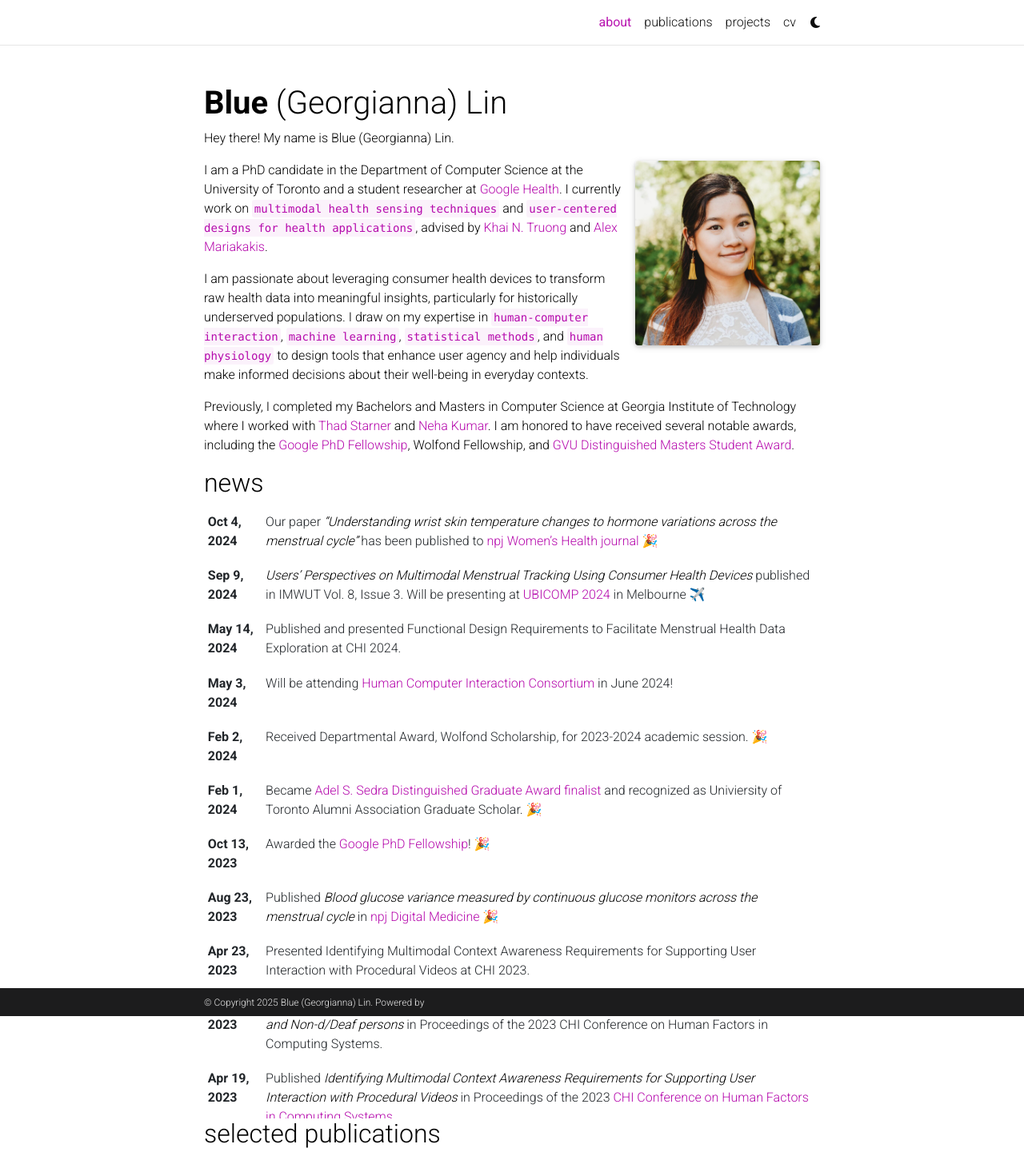
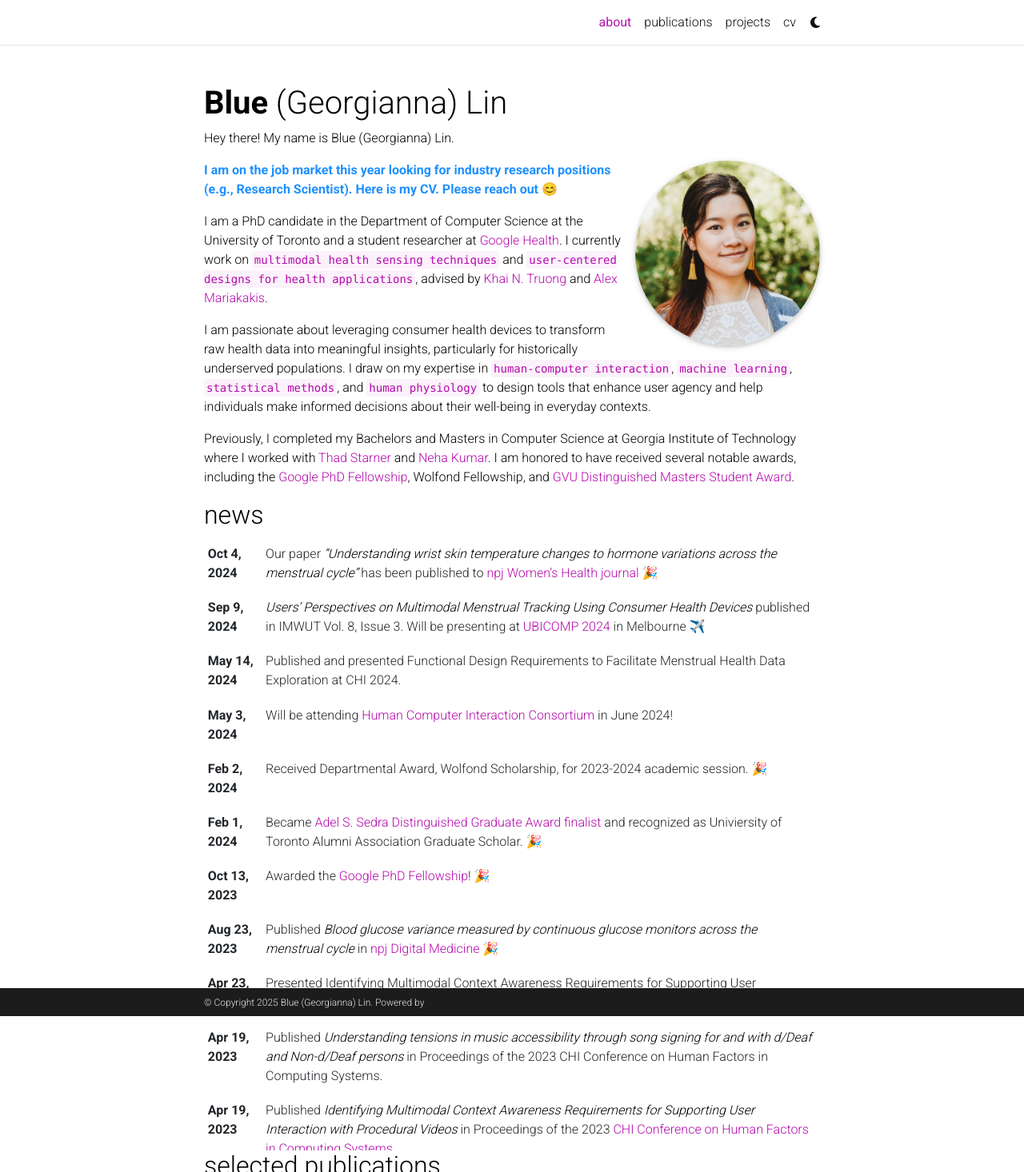
Before and after one commit to Glin39/glin39.github.io, a Jekyll site: the page built from _pages/about.md, in a window 1280 px wide, cut to the strip 0-1466 px from the top of the page. Shown: the whole strip at 80% size. Built offline with Jekyll 4.4.1, drawn with Linux system fonts in a browser that asks for light colours; full-size pictures stand in for the smaller copies a plugin makes; comment, search, counter and statistics services are not loaded; a style sheet for code colours, icons or effects is not loaded.

Commit message:
update front page

```diff
--- a/_pages/about.md
+++ b/_pages/about.md
@@ -7,13 +7,17 @@
 profile:
   align: right
   image: blue_lin.jpeg
-  image_circular: false # crops the image to make it circular
+  image_circular: true # crops the image to make it circular
 
 news: true  # includes a list of news items
 latest_posts: false  # includes a list of the newest posts
 selected_papers: true # includes a list of papers marked as "selected={true}"
 social: true  # includes social icons at the bottom of the page
 ---
+<p style="color:#1e90ff; font-weight:bold;">
+  I am on the job market this year looking for industry research positions (e.g., Research Scientist).
+  <a href="assets/pdf/Blue_CV.pdf" style="color:#1e90ff; font-weight:bold;">Here is my CV</a>. Please reach out 😊
+</p>
 
 I am a PhD candidate in the Department of Computer Science at the University of Toronto and a student researcher at [Google Health](https://health.google/health-research/). I currently work on `multimodal health sensing techniques` and `user-centered designs for health applications`, advised by [Khai N. Truong](https://www.cs.toronto.edu/~khai/) and [Alex Mariakakis](https://mariakakis.github.io/).
 
```
Also changed, not shown: 1 other file.
